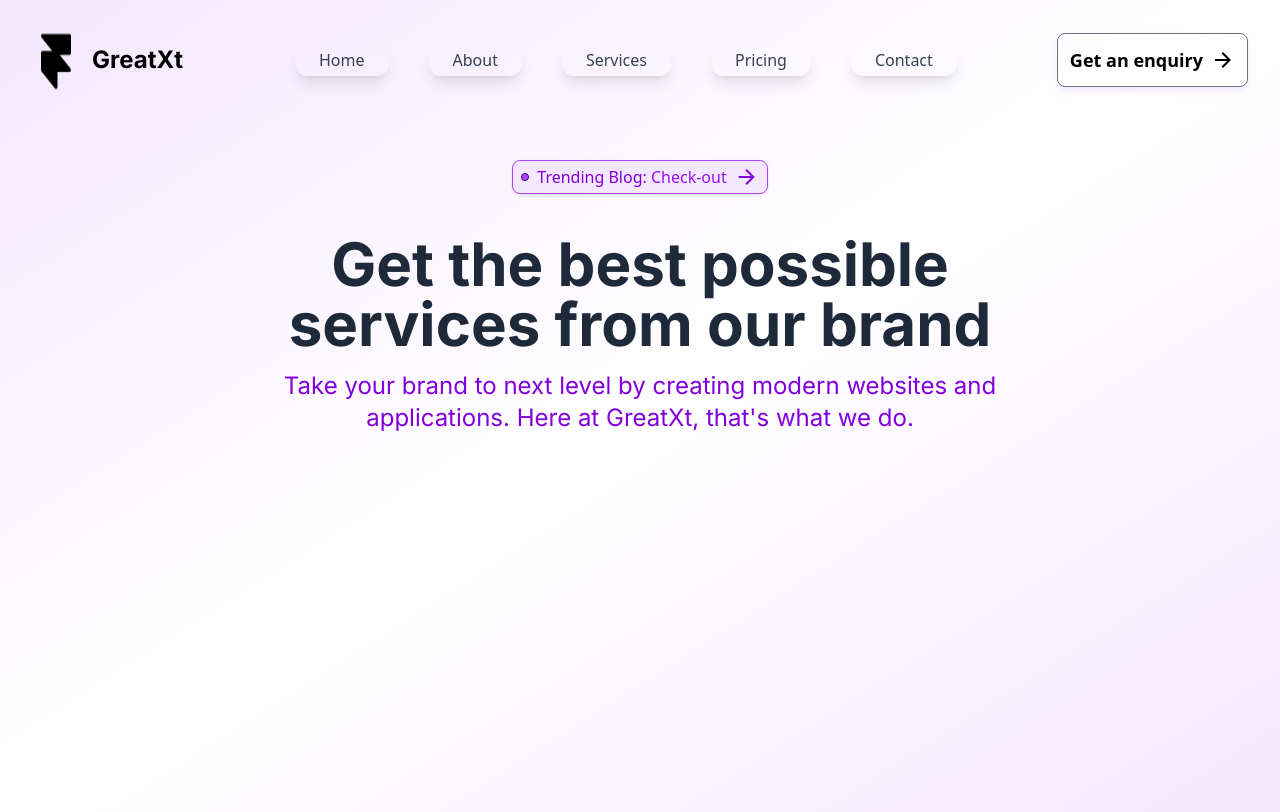
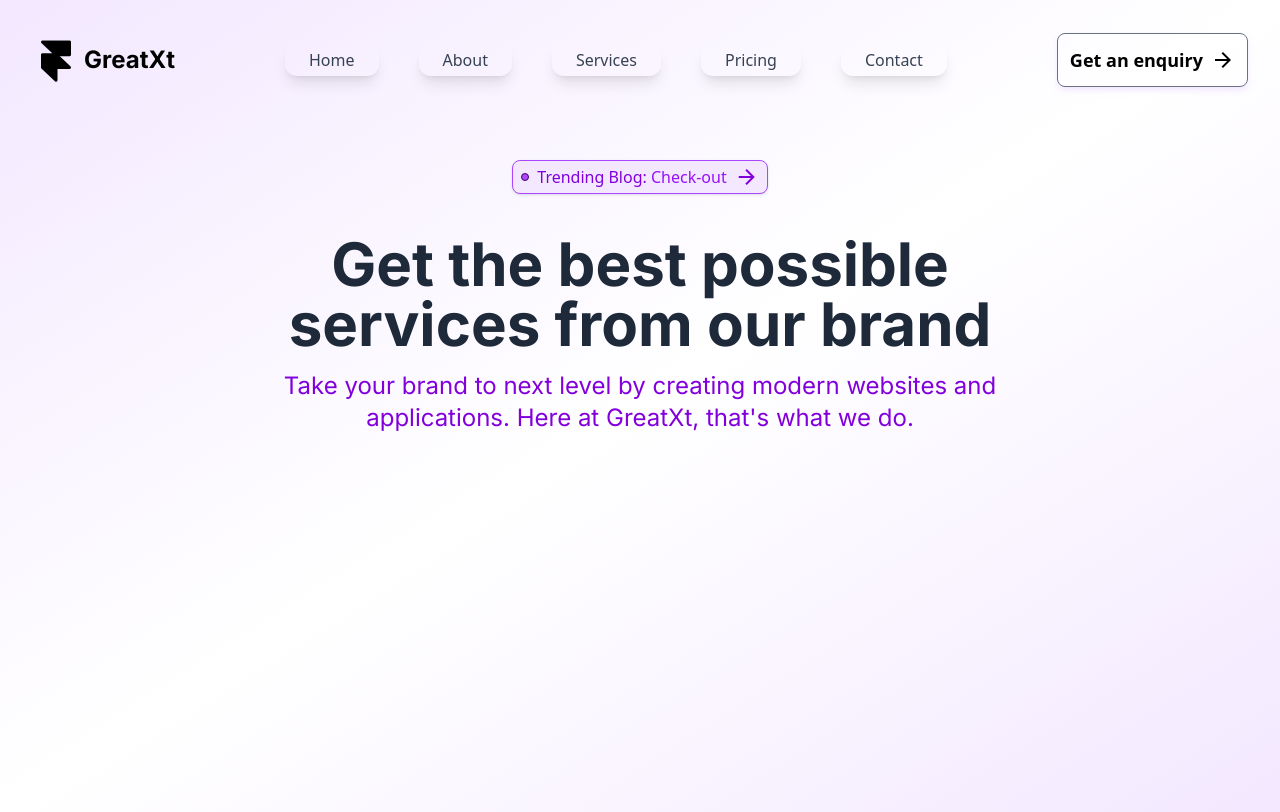
Before and after one commit to HafeezFateh/GreatXt, a website: page index.html in a window 1280 px wide. Drawn offline with nearby package versions, Linux system fonts and the light colour scheme.

Commit message:
meow meow

```diff
--- a/index.html
+++ b/index.html
@@ -14,9 +14,9 @@
 
     <section id="header" class=" my-3 mx-2 py-4 px-6 rounded-lg flex items-center justify-between ">
 
-            <a class="flex cursor-pointer" href="#">
-                <img src="src/images/logo.png" alt="">
-                <span class="text-lg lg:text-2xl mx-3 my-4 font-bold font-[inter]">GreatXt</span>
+            <a class="flex cursor-pointer gap-1 items-center" href="#">
+                <img src="src/images/logo.png" alt="" class="max-w-12 max-h-12">
+                <span class="text-lg lg:text-2xl my-4 font-bold font-[inter]">GreatXt</span>
             </a>
             <button class="lg:hidden" onclick="handleClick()">
                 <span class="material-symbols-outlined ">menu</span>
```
Also changed, not shown: output.css.
